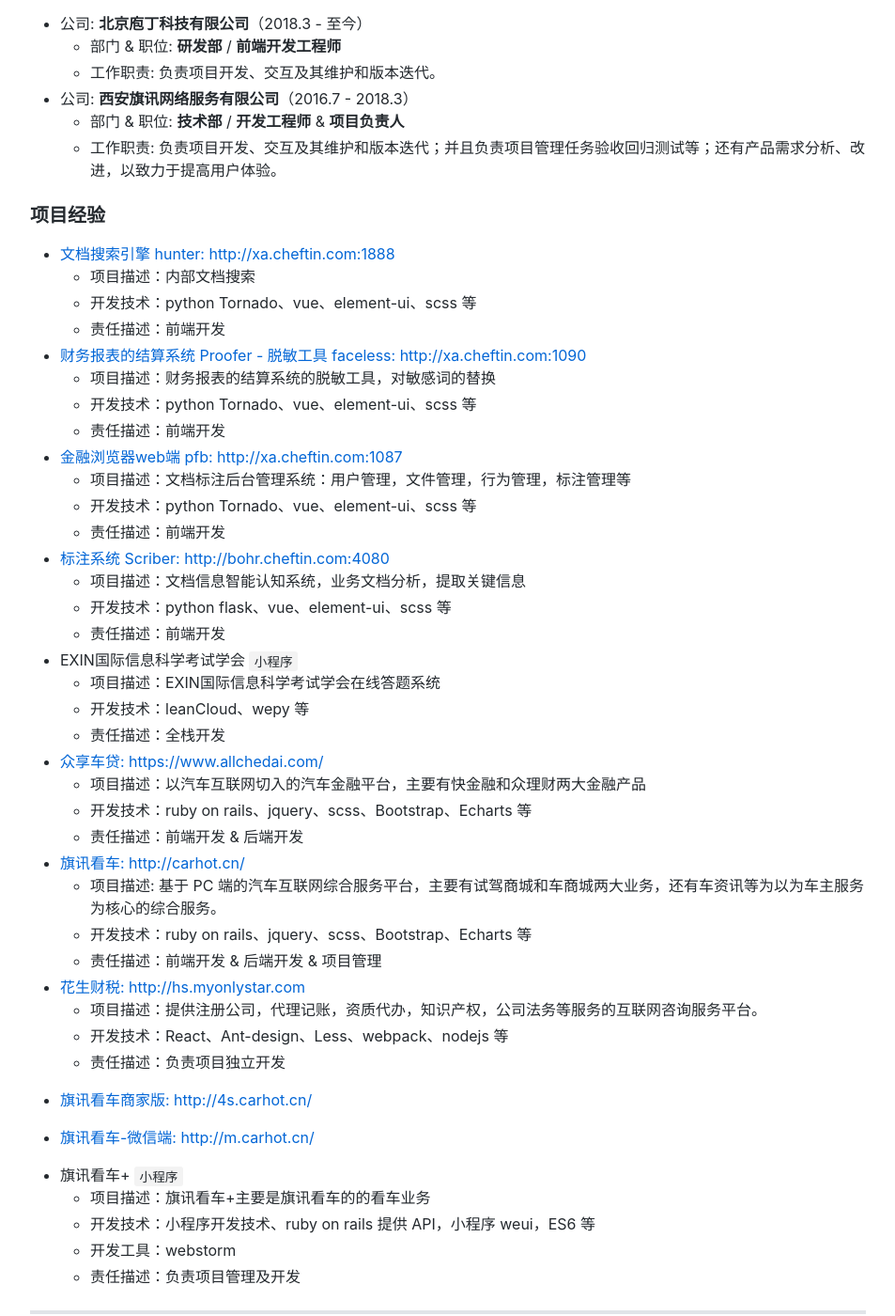
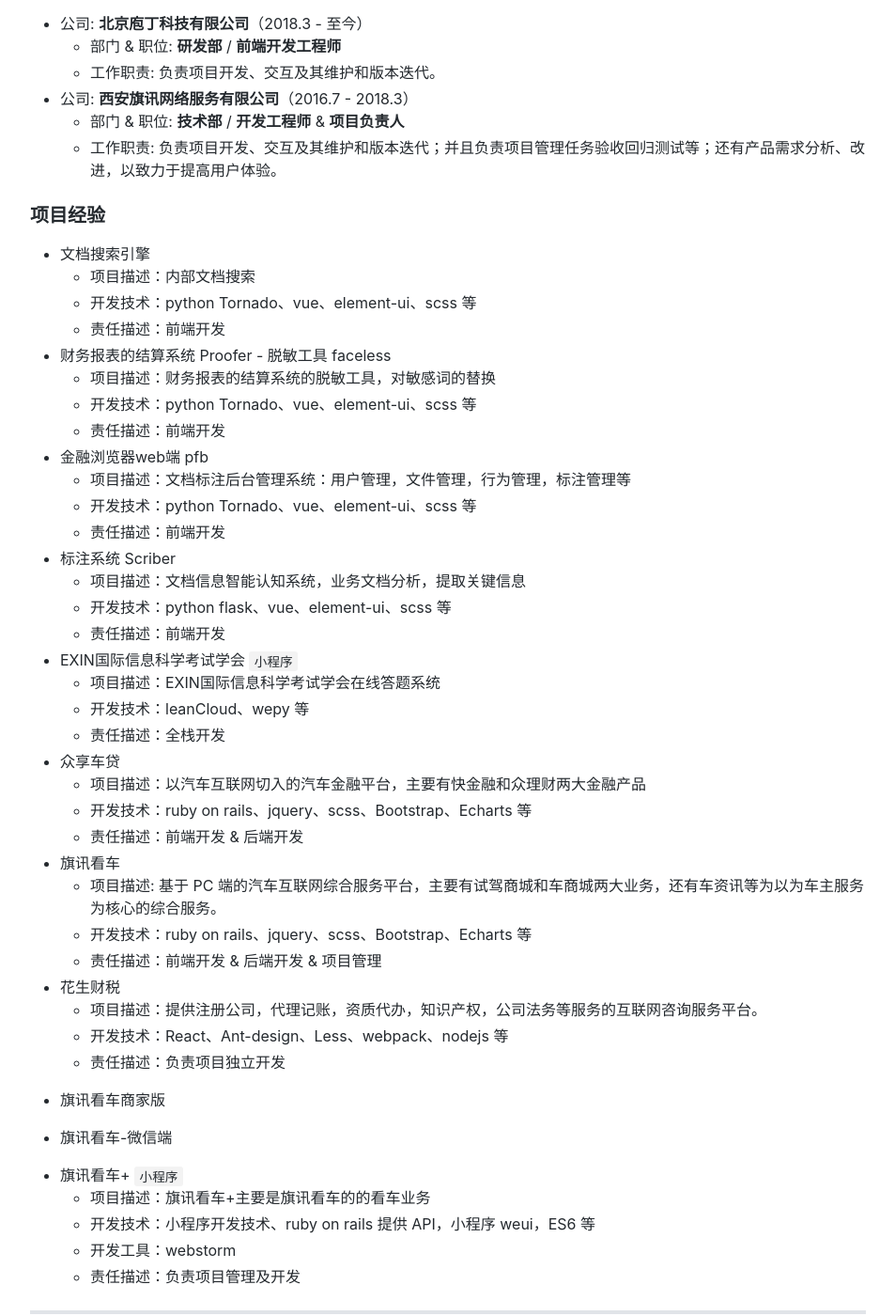
Before and after one commit to davidkoojohn/davidkoojohn.github.io, a Jekyll site: the page built from resume.md, in a window 1280 px wide and 1400 px high, scrolled down 1416 px. Shown: the whole window at 94% size, without its empty margins (163-1116 px from the left). Built offline with Jekyll 4.4.1, drawn with Linux system fonts in a browser that asks for light colours; comment, search, counter and statistics services are not loaded.

Commit message:
clear project link

```diff
--- a/resume.md
+++ b/resume.md
@@ -64,22 +64,22 @@
 
 ### 项目经验
 
-* [文档搜索引擎 hunter: http://xa.cheftin.com:1888](http://xa.cheftin.com:1888)
+* 文档搜索引擎
     * 项目描述：内部文档搜索
     * 开发技术：python Tornado、vue、element-ui、scss 等
     * 责任描述：前端开发
 
-* [财务报表的结算系统 Proofer - 脱敏工具 faceless: http://xa.cheftin.com:1090](http://xa.cheftin.com:1090)
+* 财务报表的结算系统 Proofer - 脱敏工具 faceless
     * 项目描述：财务报表的结算系统的脱敏工具，对敏感词的替换
     * 开发技术：python Tornado、vue、element-ui、scss 等
     * 责任描述：前端开发
 
-* [金融浏览器web端 pfb: http://xa.cheftin.com:1087](http://xa.cheftin.com:1087)
+* 金融浏览器web端 pfb
     * 项目描述：文档标注后台管理系统：用户管理，文件管理，行为管理，标注管理等
     * 开发技术：python Tornado、vue、element-ui、scss 等
     * 责任描述：前端开发
 
-* [标注系统 Scriber: http://bohr.cheftin.com:4080](http://bohr.cheftin.com:4080)
+* 标注系统 Scriber
     * 项目描述：文档信息智能认知系统，业务文档分析，提取关键信息
     * 开发技术：python flask、vue、element-ui、scss 等
     * 责任描述：前端开发
@@ -89,24 +89,24 @@
     * 开发技术：leanCloud、wepy 等
     * 责任描述：全栈开发
 
-* [众享车贷: https://www.allchedai.com/](https://www.allchedai.com/)
+* 众享车贷
     * 项目描述：以汽车互联网切入的汽车金融平台，主要有快金融和众理财两大金融产品
     * 开发技术：ruby on rails、jquery、scss、Bootstrap、Echarts 等
     * 责任描述：前端开发 & 后端开发
 
-* [旗讯看车: http://carhot.cn/](http://carhot.cn/)
+* 旗讯看车
     * 项目描述: 基于 PC 端的汽车互联网综合服务平台，主要有试驾商城和车商城两大业务，还有车资讯等为以为车主服务为核心的综合服务。
     * 开发技术：ruby on rails、jquery、scss、Bootstrap、Echarts 等
     * 责任描述：前端开发 & 后端开发 & 项目管理
 
-* [花生财税: http://hs.myonlystar.com](http://hs.myonlystar.com/)
+* 花生财税
     * 项目描述：提供注册公司，代理记账，资质代办，知识产权，公司法务等服务的互联网咨询服务平台。
     * 开发技术：React、Ant-design、Less、webpack、nodejs 等
     * 责任描述：负责项目独立开发
 
-* [旗讯看车商家版: http://4s.carhot.cn/](http://4s.carhot.cn/)
+* 旗讯看车商家版
 
-* [旗讯看车-微信端: http://m.carhot.cn/](http://m.carhot.cn/)
+* 旗讯看车-微信端
 
 * 旗讯看车+ `小程序`
     * 项目描述：旗讯看车+主要是旗讯看车的的看车业务
```
